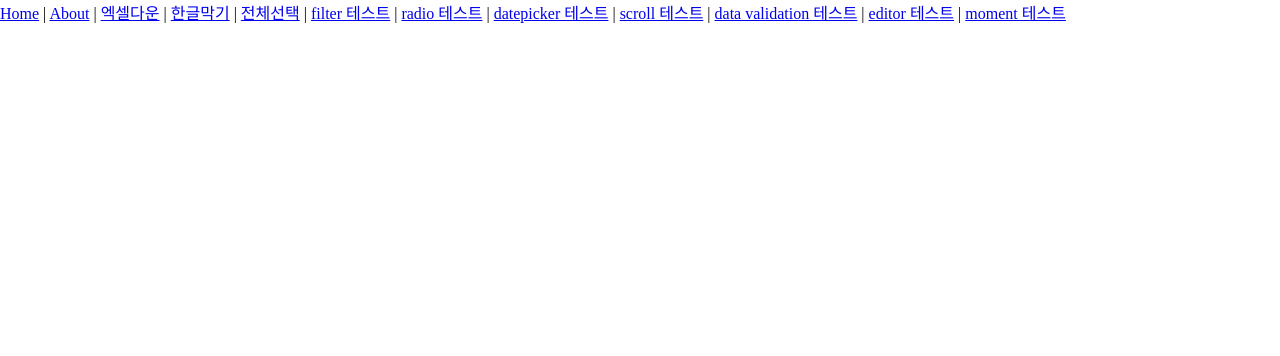
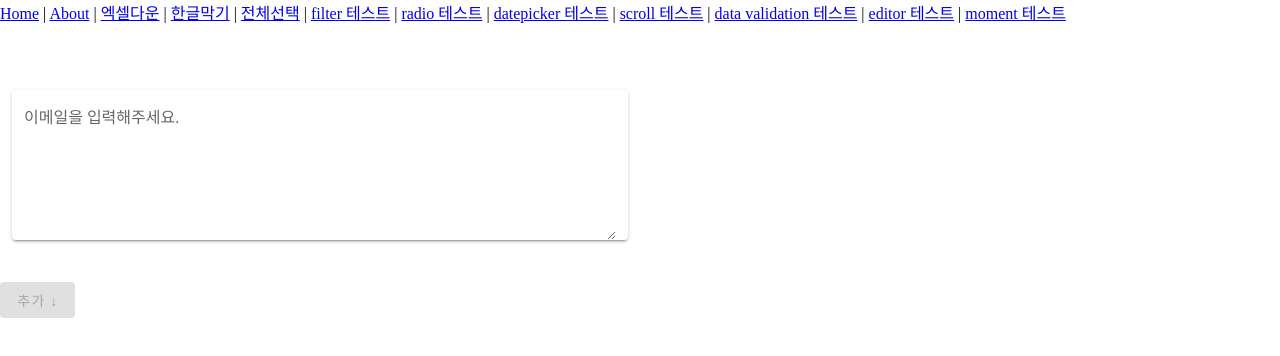
Before and after one commit to hjh830827/test-project1, a Vue app: page /emailTest in a window 1280 px wide. Shown: the top 356 px of the page. Built offline with nearby package versions, Linux system fonts and the light colour scheme.

Commit message:
email commit

```diff
--- a/src/router/index.js
+++ b/src/router/index.js
@@ -59,7 +59,7 @@ const routes = [
     path: "/radioTest",
     name: "radioTest",
     component: () =>
-      import(/* webpackChunkName: "about" */ "../views/RadioTest.vue"),
+      import(/* webpackChunkName: "about" */ "../views/radioTest.vue"),
   },
   {
     path: "/tocuhTest",
@@ -143,6 +143,12 @@ const routes = [
     component: () =>
       import(/* webpackChunkName: "about" */ "../views/FileTest.vue"),
   },
+  {
+    path: "/emailTest",
+    name: "emailTest",
+    component: () =>
+      import(/* webpackChunkName: "about" */ "../views/EmailTest.vue"),
+  },
 ];
 
 const router = new VueRouter({
--- /dev/null
+++ b/src/views/EmailTest.vue
@@ -0,0 +1,61 @@
+<template>
+  <div class="text-center">
+    <input type="textArea" />
+    <v-col cols="12" md="6">
+      <v-textarea
+        solo
+        name="input-7-4"
+        v-model="inputEmail"
+        label="이메일을 입력해주세요."
+      ></v-textarea>
+    </v-col>
+    <v-btn :disabled="inputEmail === ''" @click="addEamil">추가 ↓</v-btn>
+
+    <v-col cols="12" md="6">
+      <div v-for="(item, index) in addEamilList" :key="index">
+        {{ index }} {{ item }}
+      </div>
+    </v-col>
+  </div>
+</template>
+
+<script>
+import _ from "lodash";
+export default {
+  data() {
+    return {
+      inputEmail: "",
+      addEamilList: [],
+    };
+  },
+  methods: {
+    // 엔터 치환
+    replaceEnter(val, replaceVal) {
+      return val.replace(
+        /(\r\n|\n|\r)/gm,
+        _.isNil(replaceVal) ? "/" : replaceVal
+      );
+    },
+    // 이메일 체크
+    emailCheckFlag(val) {
+      // eslint-disable-next-line no-useless-escape
+      const reg = /^[0-9a-zA-Z]([-_\.]?[0-9a-zA-Z])*@[0-9a-zA-Z]([-_\.]?[0-9a-zA-Z])*\.[a-zA-Z]{2,3}$/i;
+      return reg.test(val);
+    },
+    addEamil() {
+      const emailList = this.replaceEnter(this.inputEmail).split("/");
+
+      for (let data of emailList) {
+        if (
+          this.emailCheckFlag(data) &&
+          !this.addEamilList.some((item) => item === data)
+        ) {
+          this.addEamilList.push(data);
+        }
+      }
+
+      this.inputEmail = "";
+    },
+  },
+};
+</script>
```
